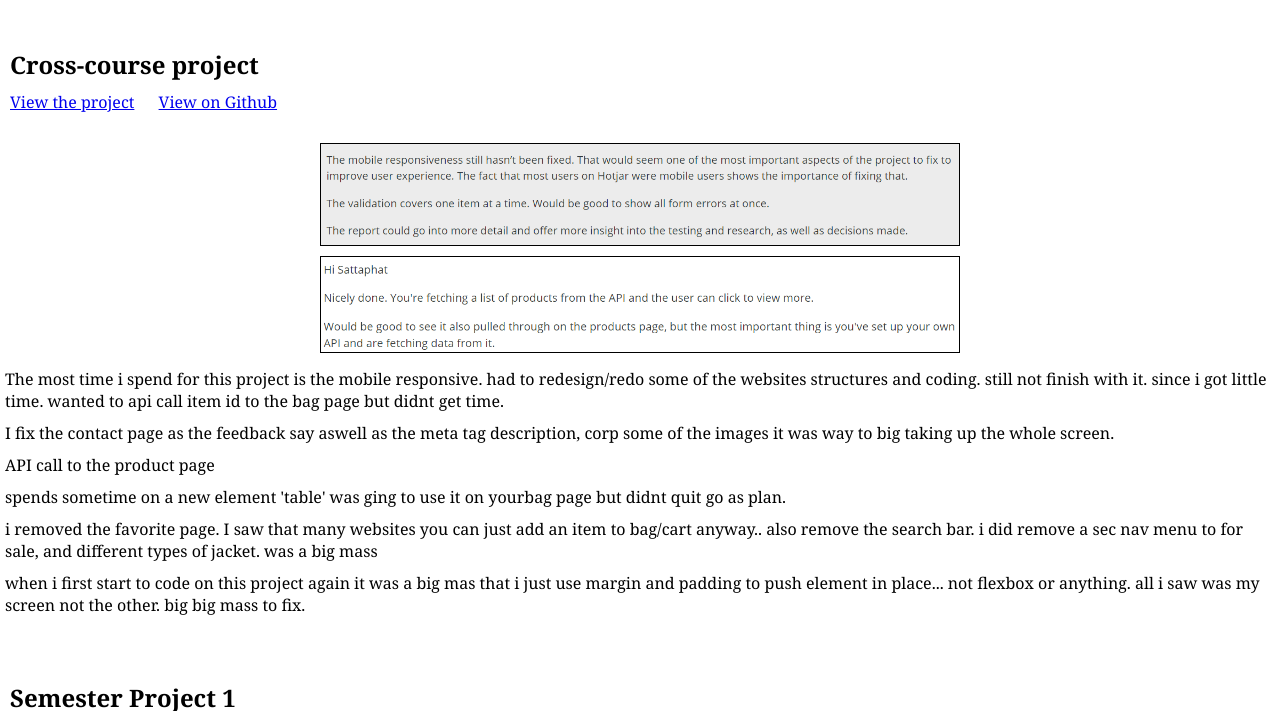
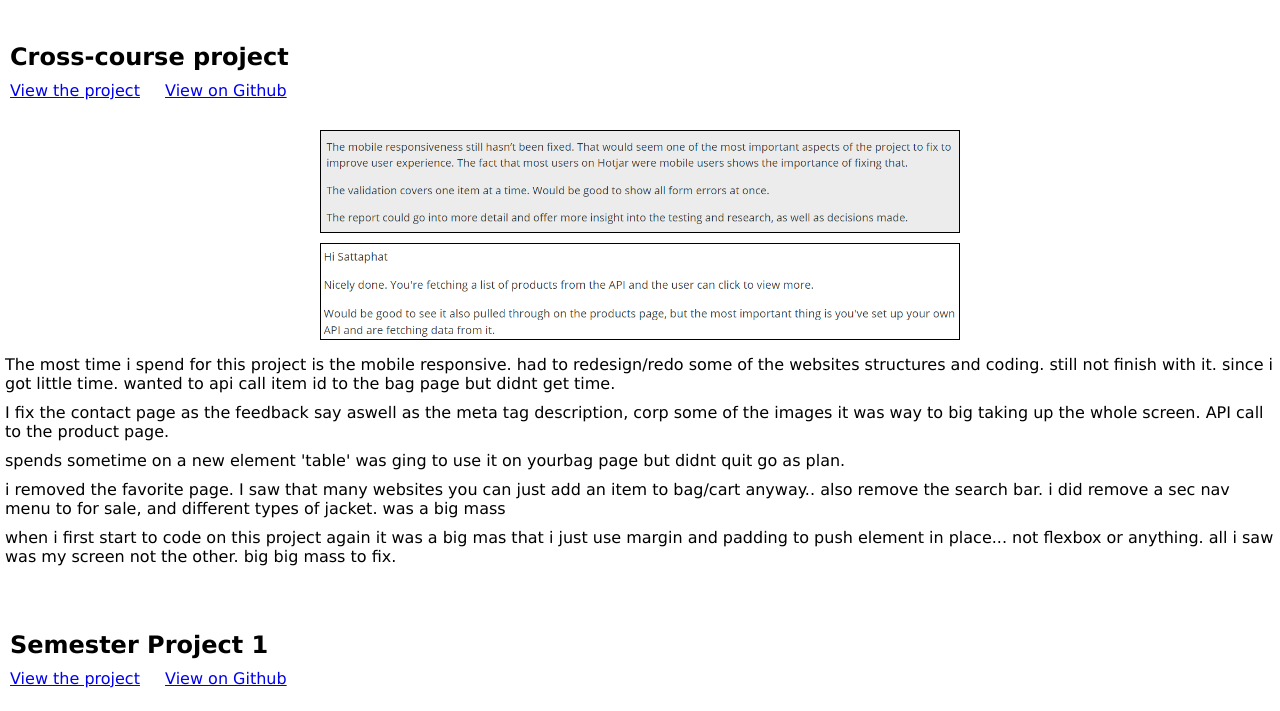
Before and after one commit to NukLaochaem/Portfolio-Industry-Knowledge, a plain HTML site: page index.html in a window 1280 px wide. Shown: the part 75-786 px from the top of the page. Drawn offline with Linux system fonts and the light colour scheme.

Commit message:
veaction...

```diff
--- a/css/style.css
+++ b/css/style.css
@@ -1,5 +1,5 @@
 body {
-    font-family: Georgia, 'Times New Roman', Times, serif;
+    font-family: Verdana, Geneva, Tahoma, sans-serif;
 }
 html {
     box-sizing: border-box;
--- a/index.html
+++ b/index.html
@@ -23,8 +23,7 @@
             <img src="images/Cross_project.png" alt="feedback from interaction design">
             <img src="images/CMS_feedback.png" alt="CMS feedback">
             <p>The most time i spend for this project is the mobile responsive. had to redesign/redo some of the websites structures and coding. still not finish with it. since i got little time. wanted to api call item id to the bag page but didnt get time.</p>
-            <p>I fix the contact page as the feedback say aswell as the meta tag description, corp some of the images it was way to big taking up the whole screen.</p>
-            <p>API call to the product page</p>
+            <p>I fix the contact page as the feedback say aswell as the meta tag description, corp some of the images it was way to big taking up the whole screen. API call to the product page.</p>
             <p>spends sometime on a new element 'table' was ging to use it on yourbag page but didnt quit go as plan.</p>
             <p>i removed the favorite page. I saw that many websites you can just add an item to bag/cart anyway.. also remove the search bar. i did remove a sec nav menu to for sale, and different types of jacket. was a big mass</p>
             <p>when i first start to code on this project again it was a big mas that i just use margin and padding to push element in place... not flexbox or anything. all i saw was my screen not the other. big big mass to fix.</p>
@@ -48,6 +47,7 @@
             <p>For the exam project i been making changes from the feedback i got within WCAG guildlines</p>
             <p>Meta tag description has been updated, and all h1,h2,h3 in all pages. The grey text color on the index page has turn up to be more back. And the orange text on the contact page, aswell as added h1 to about us as suggested.</p>
             <p>Nav opacity from 0.9 to 1, error feedback text from black to red in contact page to show it is an Error</p>
+            <p>very good details feedback from the project exam.</p>
         </section>
 
         <section>
@@ -56,6 +56,9 @@
             <p>so i had to make some quick changes to the other 2 project. hope it enough.</p>
 
             <p>Got feedback about some element that needed to have max-width. look like it strech too much on a bigger screen. i have no idea and havent think about it at all. i forgot that that you could zoom out on the developer tools to look at bigger screen. Might have been using % on some div or container.</p>
+
+            <p>So far for this year has been fun, learn alot of stuff. some were easy to learn/understand some was not at all. I do enjoy coding when you know what to do make it really good flow, like the start phase of making a website. until the hard part come and burn your brain out. also not a big fan of designing. For now i wil be looking into html 'table' and max-width with css. Had some hard time with JS aswell might have to do some online course in summer.</p>
+            <p>Planning to apply for a traine to see how the real guys are working in my city. </p>
         </section>
     </main>
 
```
